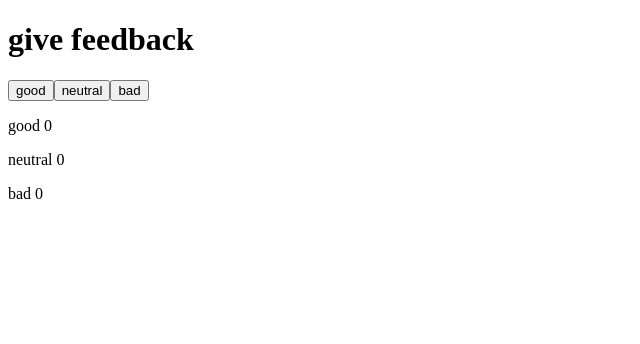
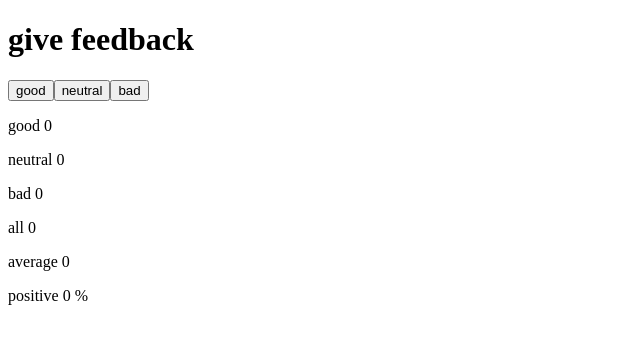
Before and after one commit to VitorApolonio/fullstackopen_exercises, a React (Vite) app in the folder part1/unicafe/: page / in a window 1280 px wide. Shown: the top 344 px of the page, without its empty margins (0-640 px from the left). Built offline with nearby package versions, Linux system fonts and the light colour scheme.

Commit message:
unicafe step 2

```diff
--- a/part1/unicafe/src/App.jsx
+++ b/part1/unicafe/src/App.jsx
@@ -1,4 +1,6 @@
 import { useState } from 'react'
+
+const totalFeedback = []
 
 const App = () => {
   // save clicks of each button to its own state
@@ -6,15 +8,33 @@ const App = () => {
   const [neutral, setNeutral] = useState(0)
   const [bad, setBad] = useState(0)
 
+  // record feedback count and whether it is good, bad or neutral
+  const addGoodFb = () => {
+    setGood(good + 1)
+    totalFeedback.push(1)
+  }
+  const addNeutralFb = () => {
+    setNeutral(neutral + 1)
+    totalFeedback.push(0)
+  }
+  const addBadFb = () => {
+    setBad(bad + 1)
+    totalFeedback.push(-1)
+  }
+
   return (
     <div>
       <h1>give feedback</h1>
-      <button onClick={() => setGood(good + 1)}>good</button>
-      <button onClick={() => setNeutral(neutral + 1)}>neutral</button>
-      <button onClick={() => setBad(bad + 1)}>bad</button>
+      <button onClick={addGoodFb}>good</button>
+      <button onClick={addNeutralFb}>neutral</button>
+      <button onClick={addBadFb}>bad</button>
       <Counter text='good' count={good} />
       <Counter text='neutral' count={neutral} />
       <Counter text='bad' count={bad} />
+
+      <Counter text='all' count={good + bad + neutral} />
+      <AvgCount fbList={totalFeedback} />
+      <PosCount fbList={totalFeedback} />
     </div>
   )
 }
@@ -25,4 +45,32 @@ const Counter = (props) => {
   )
 }
 
+const AvgCount = ({ fbList }) => {
+  if (fbList.length === 0) {
+    return (
+      <Counter text='average' count='0' />
+    )
+  } else {
+    return (
+      <Counter text='average' count={
+        fbList.reduce((acc, cur) => acc + cur, 0) / fbList.length
+      } />
+    )
+  }
+}
+
+const PosCount = ({ fbList }) => {
+  if (fbList.length === 0) {
+    return (
+      <Counter text='positive' count='0 %' />
+    )
+  } else {
+    return (
+      <Counter text='positive' count={
+        fbList.filter(e => e === 1).length / fbList.length * 100 + ' %'
+      } />
+    )
+  }
+}
+
 export default App
```
